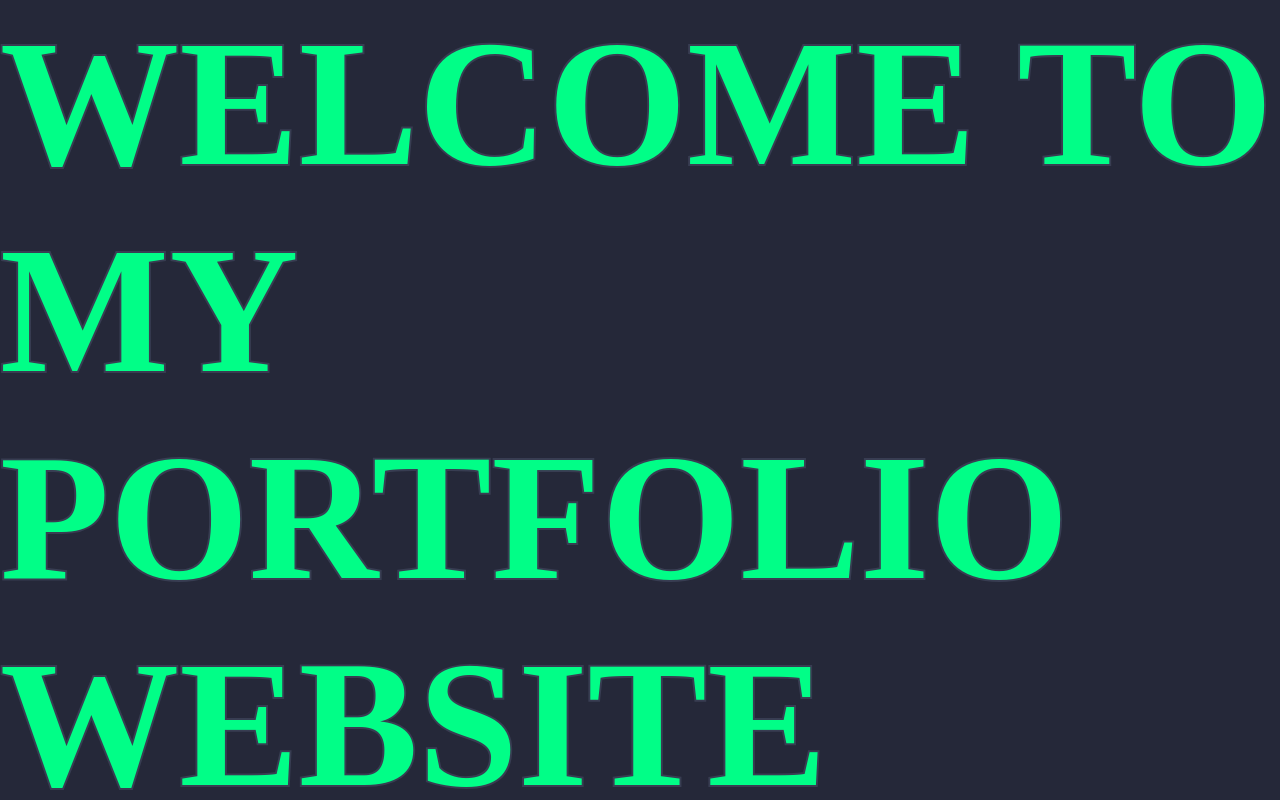
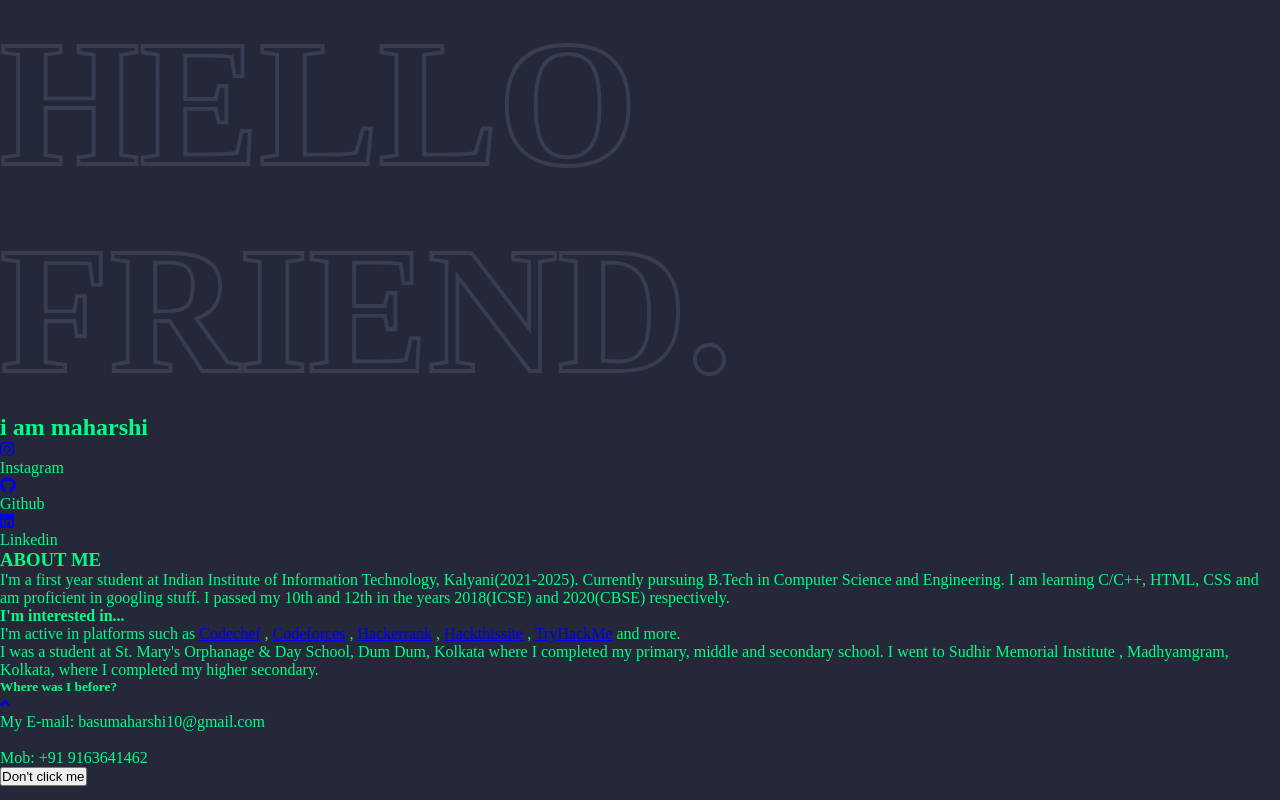
Before and after one commit to GDSC-IIIT-Kalyani/Student-Portfolio, a plain HTML site: page index.html in a window 1280 px wide. Shown: the top 800 px of the page. Drawn offline with Linux system fonts and the light colour scheme.

Commit message:
Update index.html

```diff
--- a/index.html
+++ b/index.html
@@ -5,53 +5,92 @@
     <meta charset="UTF-8">
     <meta http-equiv="X-UA-Compatible" content="IE=edge">
     <meta name="viewport" content="width=device-width, initial-scale=1.0">
-    <title>Basic Portfolio Website</title>
+    <title>Maharshi Basu</title>
+    <link rel="shortcut icon" href="memini.jpg" type="image/x-icon">
     <link rel="stylesheet" href="style.css">
+    <link rel="stylesheet" href="https://cdnjs.cloudflare.com/ajax/libs/font-awesome/5.15.3/css/all.min.css"/>
+    <link rel="stylesheet" href="https://cdnjs.cloudflare.com/ajax/libs/font-awesome/5.15.3/css/all.min.css"/>
 </head>
-
 <body>
-    <h1 data-text="Welcome to my portfolio website">Welcome to my portfolio website </h1>
-    <!-- We will be creating many elements in this document with some class (to add some styling later) -->
-    <!-- home page -->
-    <div id="home" class="homePage">
-        <div class="intro">                                  <!-- creating a master div to have child elements in it -->
-            <div class="name">Hi, I am Maharshi Basu;</div>  <!-- creating a div to enter your name (edit your name here) -->
-            <p>Student at IIIT Kalyani</p>                        <!-- paragraph tag -->
-            <button class="your_button">button</button>      <!-- creating a button -->
-        </div>
-        <div class="myImage">                                <!-- always a good habbit to add master divs -->
-            <img src="https://miro.medium.com/max/3960/0*HICLyAdNSIyT0ODU.jpg" alt="MyImage">  <!-- adding a image using url -->
+    <div class="headerimg" id="top"></div>
+    <div class="head">
+        <h1>hello friend.</h1>
+        <h2>i am maharshi</h2>
+        <div class="wrapper">
+            <div class="button">
+                <div class="icon">
+                    <a href="https://www.instagram.com/chilled.goru/"><i class="fab fa-instagram"></i></a>
+                </div>
+                <span>Instagram</span>
+            </div>
+            <div class="button">
+                <div class="icon">
+                    <a href="https://github.com/MashyBasker"><i class="fab fa-github"></i></a>
+                </div>
+                <span>Github</span>
+            </div>
+            <div class="button">
+                <div class="icon">
+                    <a href="https://www.linkedin.com/in/maharshi-basu-480548229/"><i class="fab fa-linkedin"></i></a>
+                </div>
+                <span>Linkedin</span>
+            </div>
         </div>
     </div>
 
-    <!-- about me -->
-    <div id="aboutme" class="about">                         <!-- again a master div -->
-        <div class="about_heading">                          <!-- child div for heading -->
-            About me
+    </div>
+    <div class="split left">
+        <div class="centered">
+                <h3 class="title">
+                    <span class="title-word title-word-1">ABOUT</span>
+                    <span class="title-word title-word-1">ME</span>
+                </h3>
         </div>
-        <!-- adding a paragraph tag to write "about me", edit it and write about you -->
-        <p class="para">Lorem ipsum dolor sit amet consectetur adipisicing elit. Illum voluptates provident molestias a
-            animi facilis iusto voluptatum repellat eligendi consequatur distinctio placeat mollitia veritatis
-            recusandae, ad, quasi commodi enim quos! Quasi aspernatur veniam, blanditiis sint necessitatibus dicta
-            libero voluptatibus reiciendis asperiores nemo maiores ducimus corrupti magnam error voluptatum ab velit.
+    </div>
+    <div class="split right">
+        <div class="centered">
+            <p align="left">I'm a first year student at Indian Institute of Information Technology, Kalyani(2021-2025). Currently pursuing B.Tech in Computer Science
+                and Engineering. I am learning C/C++, HTML, CSS and am proficient in googling stuff. I passed my 10th and 12th in the
+                years 2018(ICSE) and 2020(CBSE) respectively.
+            </p>
+        </div>
+    </div>
+    <section class="interest">
+        <h4>I'm interested in...<br><span></span></h4>
+        <p>I'm active in platforms such as <a href="https://www.codechef.com/users/fetl">Codechef</a> , <a href="https://codeforces.com/profile/fetl">
+            Codeforces</a> , <a href="https://www.hackerrank.com/basumaharshi10">Hackerrank</a> , <a href="https://www.hackthissite.org/">Hackthissite</a>
+             , <a href="https://tryhackme.com/p/fetl">TryHackMe</a> and more.</p>
+    </section>
+    <div class="split2 left2">
+        <div class="centered2">
+            <p>I was a student at St. Mary's Orphanage & Day School, Dum Dum, Kolkata where
+            I completed my primary, middle and secondary school. I went to Sudhir Memorial Institute
+            , Madhyamgram, Kolkata, where I completed my higher secondary.
+            </p>
+        </div>
+      </div>
+      <div class="split2 right2">
+        <div class="centered2">
+          <h5>Where was I before?</h5>
+        </div>
+    </div>
+    <div class="footer">
+        <p class="footer-text-left">
+            <a href="#top" class="menu"><i class="fa fa-angle-up" aria-hidden="true"></i></a>
+                <p class="email">My E-mail: basumaharshi10@gmail.com<br><br>
+                    Mob: +91 9163641462
+                </p>
         </p>
+
+        <div class="footer-content-right">
+            <p>
+                <a href='https://youtu.be/oHg5SJYRHA0'>
+                    <button class="btn success">Don't click me</button></a>
+            </p>
+        </div>
     </div>
 
-    <!-- contact -->
-    <div id="contact" class="contact_sec">                  <!-- adding a master div again -->
-        <div class="contact_heading">
-            Contact Me                                      <!-- adding a chiid div for heading -->
-        </div>
-        <div class="contact_info">
-            <!-- adding more divs for personal details, edit them! -->
-            <div class="Email">Email : <span class='data'>gdsc@example.com</span></div>
-            <div class="mobile_no">Mobile no : <span class='data'>+91 XXXXXXXXXX</span></div>
-            <!-- adding anchor tag to directly redirect user to your profile, add links to your profile in href -->
-            <div class="linkdin">linkdin :<span class='data'> <a
-                        href="https://www.linkedin.com/company/gdsc-iiit-kalyani/">Linkdin IN</a></span></div>
-            <div class="github">Github : <span class='data'> <a href="https://github.com/GDSC-IIIT-Kalyani">Github</a></span></div>
-            <div class="others">Others :<span class='data'> <a href="https://gdsc.bio.link/">BIO</a></span></div>
-        </div>
+
+
 </body>
-
 </html>
```
